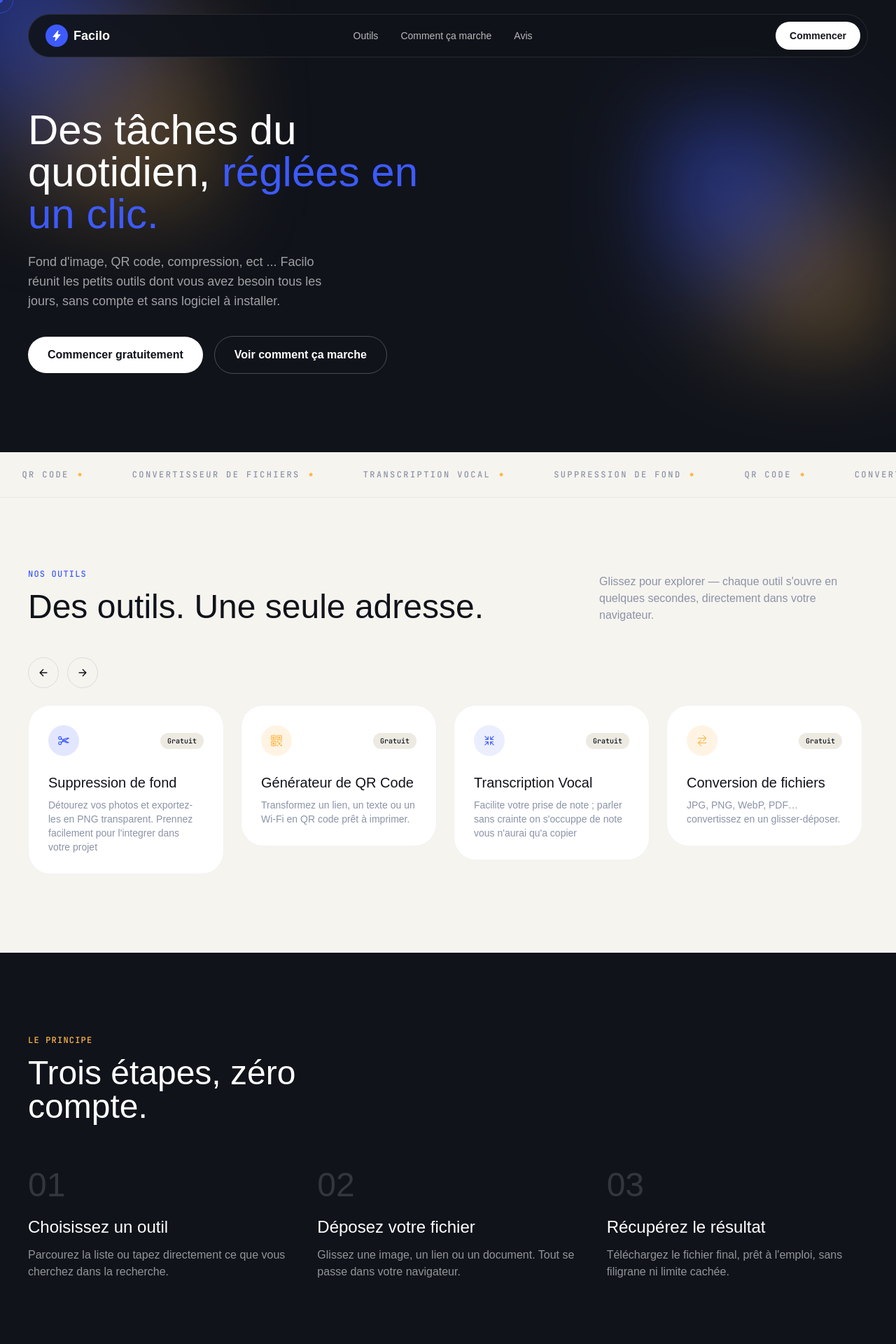
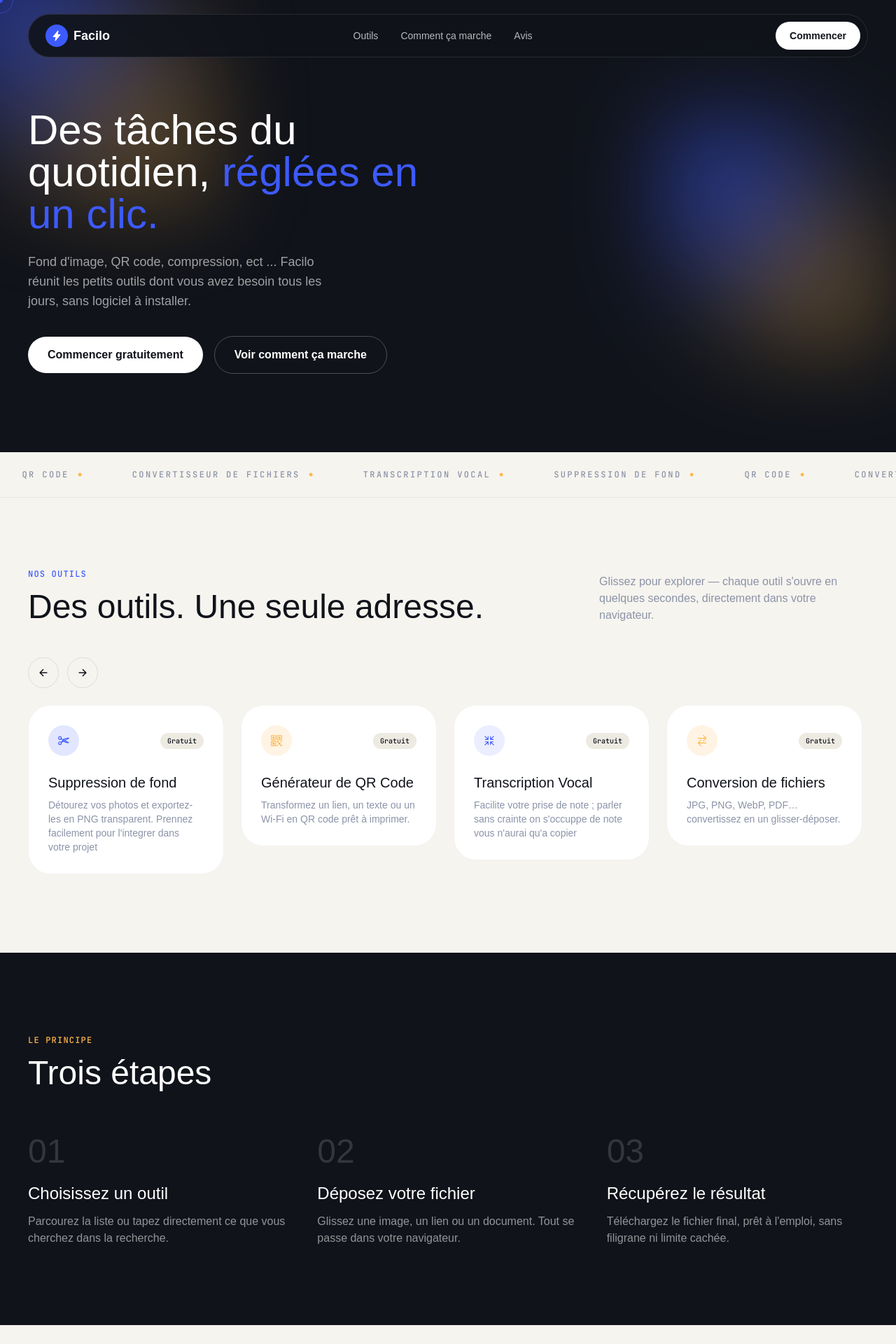
Before and after one commit to alidoufranck-ops/ivoiretools, a Django app: page / in a window 1280 px wide. Shown: the top 1920 px of the page at 70% size. Run offline with Django 4.2, Linux system fonts and the light colour scheme; some libraries are stand-ins or nearby versions; some web fonts are replaced.

Commit message:
changement des noms compte

```diff
--- a/application/templates/home.html
+++ b/application/templates/home.html
@@ -193,7 +193,7 @@
         <span class="text-volt">réglées en un clic.</span>
       </h1>
       <p class="text-white/60 text-lg mt-6 max-w-md">
-        Fond d'image, QR code, compression, ect ... Facilo réunit les petits outils dont vous avez besoin tous les jours, sans compte et sans logiciel à installer.
+        Fond d'image, QR code, compression, ect ... Facilo réunit les petits outils dont vous avez besoin tous les jours,  sans logiciel à installer.
       </p>
       <div class="flex flex-wrap items-center gap-4 mt-9">
         <a href="#outils" class="btn-fill cursor-pointer bg-white text-ink font-semibold px-7 py-3.5 rounded-full">
@@ -304,7 +304,7 @@
     <div class="max-w-7xl mx-auto px-6 lg:px-10">
       <div class="reveal mb-16 max-w-lg">
         <span class="text-xs font-mono uppercase tracking-widest text-amber">Le principe</span>
-        <h2 class="font-display text-4xl sm:text-5xl mt-3">Trois étapes, zéro compte.</h2>
+        <h2 class="font-display text-4xl sm:text-5xl mt-3">Trois étapes</h2>
       </div>
       <div class="grid md:grid-cols-3 gap-10">
         <div class="reveal">
--- a/application/templates/qr.html
+++ b/application/templates/qr.html
@@ -317,7 +317,7 @@
     <div class="max-w-7xl mx-auto px-6 lg:px-10">
       <div class="reveal mb-16 max-w-lg">
         <span class="text-xs font-mono uppercase tracking-widest text-amber">Le principe</span>
-        <h2 class="font-display text-4xl sm:text-5xl mt-3">Trois étapes, zéro compte.</h2>
+        <h2 class="font-display text-4xl sm:text-5xl mt-3">Trois étapes,</h2>
       </div>
       <div class="grid md:grid-cols-3 gap-10">
         <div class="reveal">
--- a/application/templates/rmbg.html
+++ b/application/templates/rmbg.html
@@ -386,7 +386,7 @@
     <div class="max-w-7xl mx-auto px-6 lg:px-10">
       <div class="reveal mb-16 max-w-lg">
         <span class="text-xs font-mono uppercase tracking-widest text-amber">Le principe</span>
-        <h2 class="font-display text-4xl sm:text-5xl mt-3">Deux étapes, zéro compte.</h2>
+        <h2 class="font-display text-4xl sm:text-5xl mt-3">Deux étapes,</h2>
       </div>
       <div class="grid md:grid-cols-3 gap-10">
         <div class="reveal">
--- a/application/templates/vocal.html
+++ b/application/templates/vocal.html
@@ -321,7 +321,7 @@
     <div class="max-w-7xl mx-auto px-6 lg:px-10">
       <div class="reveal mb-16 max-w-lg">
         <span class="text-xs font-mono uppercase tracking-widest text-amber">Le principe</span>
-        <h2 class="font-display text-4xl sm:text-5xl mt-3">Trois étapes, zéro compte.</h2>
+        <h2 class="font-display text-4xl sm:text-5xl mt-3">Trois étapes,</h2>
       </div>
       <div class="grid md:grid-cols-3 gap-10">
         <div class="reveal">
```
